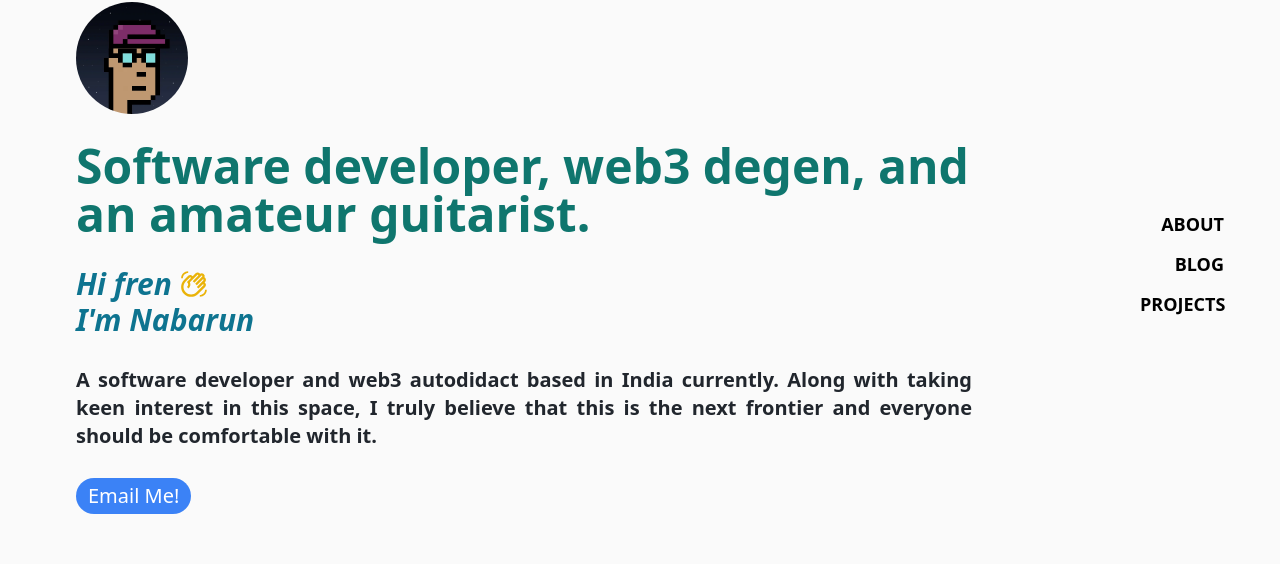
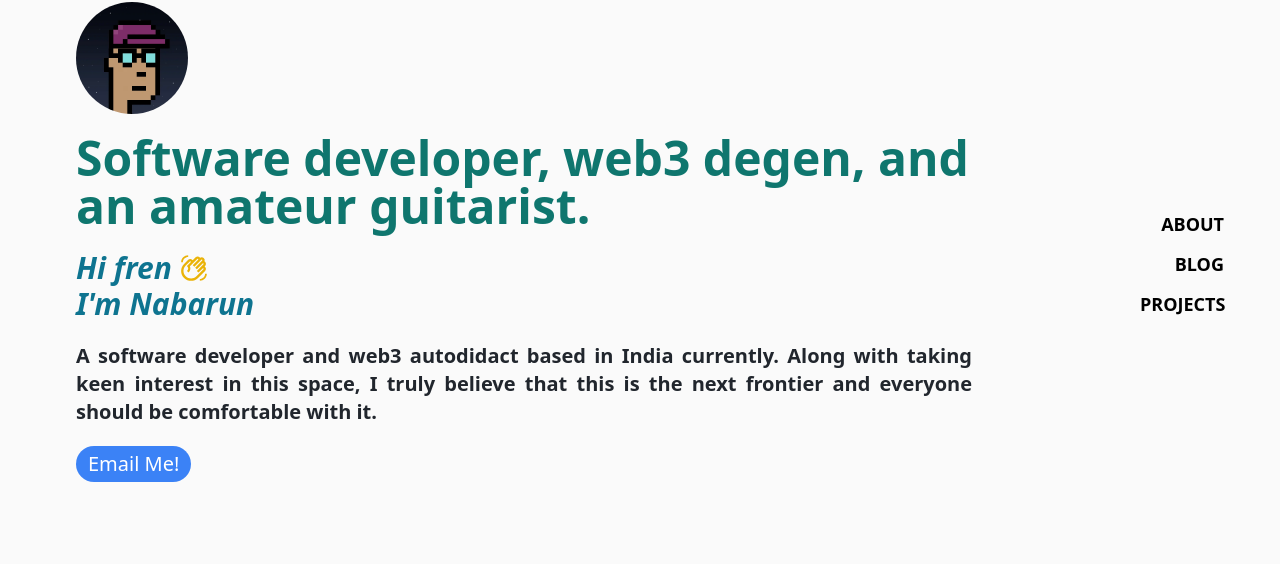
Before and after one commit to nabarvn/devfolio, a Next.js app: page / in a window 1280 px wide. Shown: the part 95-659 px from the top of the page. Built offline with nearby package versions, Linux system fonts and the light colour scheme.

Commit message:
Fix a bug

```diff
--- a/pages/index.jsx
+++ b/pages/index.jsx
@@ -26,11 +26,11 @@ const Home = () => {
               src='/nabarun.png'
             />
 
-            <div id='layout-child' className='md:max-w-4xl mt-3 md:mt-7'>
+            <div id='layout-child' className='md:max-w-4xl mt-3 md:mt-5'>
               <h1 className='text-3xl md:text-5xl font-bold cursor-default text-teal-700 dark:text-night-teal'>
                 Software developer, web3 degen, and an amateur guitarist.
               </h1>
-              <div className='md:text-justify font-semibold cursor-default mt-3 md:mt-7'>
+              <div className='md:text-justify font-semibold cursor-default mt-3 md:mt-5'>
                 <span className='flex'>
                   <span className='text-xl md:text-3xl lg:text-2xl xl:text-3xl italic text-cyan-700 dark:text-purple-300'>
                     Hi fren
@@ -39,10 +39,10 @@ const Home = () => {
                     <MdOutlineWavingHand className='h-5 w-5 md:h-7 md:w-7 ml-2 text-yellow-500 dark:text-yellow-300' />
                   </span>
                 </span>
-                <span className='flex text-xl md:text-3xl lg:text-2xl xl:text-3xl italic text-cyan-700 dark:text-purple-300 mb-3 md:mb-7'>
+                <span className='flex text-xl md:text-3xl lg:text-2xl xl:text-3xl italic text-cyan-700 dark:text-purple-300 mb-3 md:mb-5'>
                   I'm Nabarun
                 </span>
-                <p className='text-base md:text-xl lg:text-lg xl:text-xl text-night-gray dark:text-gray-300 mb-3 md:mb-7'>
+                <p className='text-base md:text-xl lg:text-lg xl:text-xl text-night-gray dark:text-gray-300 mb-3 md:mb-5'>
                   A software developer and web3 autodidact based in India
                   currently. Along with taking keen interest in this space, I
                   truly believe that this is the next frontier and everyone
```
